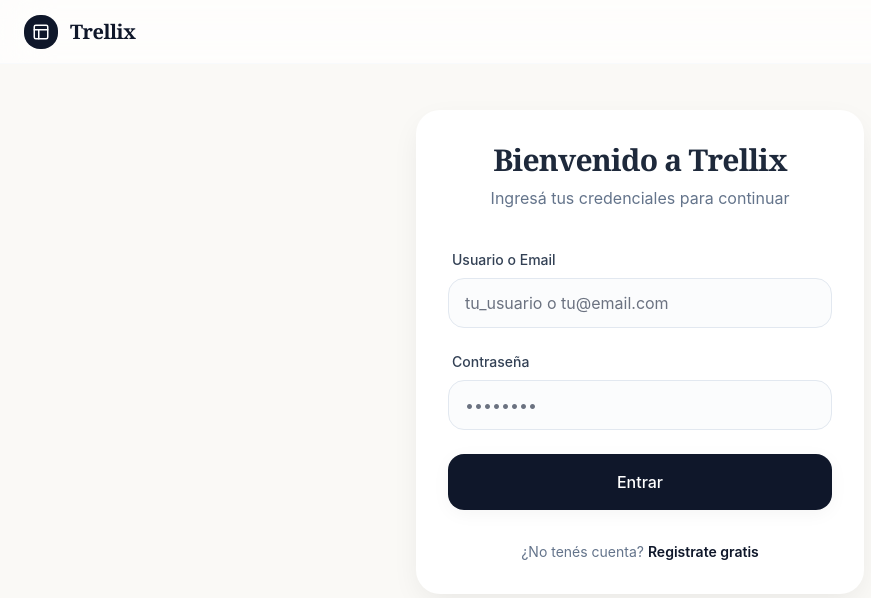
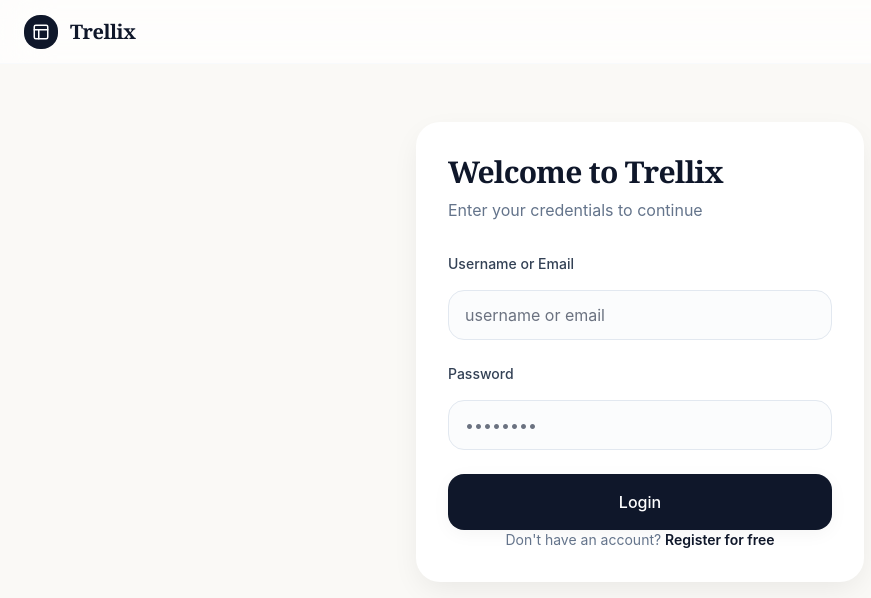
Before and after one commit to issx03/daw-final-proyect-ielm, a React (Vite) app in the folder frontend/: page /login in a window 1280 px wide. Shown: the top 598 px of the page, without its empty margins (0-871 px from the left). Built offline with nearby package versions, Linux system fonts and the light colour scheme; no server answers.

Commit message:
fix(ui): translate all UI strings to english and fix board creation crash

```diff
--- a/frontend/src/components/common/Navbar.jsx
+++ b/frontend/src/components/common/Navbar.jsx
@@ -27,14 +27,14 @@ const Navbar = () => {
           <div className="flex items-center gap-6">
             <Link to="/profile" className="flex items-center gap-2 text-sm font-medium text-slate-500 hover:text-slate-900 transition-colors">
               <User size={18} />
-              <span className="hidden sm:inline font-serif">Mi Espacio</span>
+              <span className="hidden sm:inline font-serif">My Space</span>
             </Link>
             <button
               onClick={handleLogout}
               className="flex items-center gap-2 text-sm font-medium text-red-400 hover:text-red-600 transition-colors"
             >
               <LogOut size={18} />
-              <span className="hidden sm:inline font-serif">Salir</span>
+              <span className="hidden sm:inline font-serif">Logout</span>
             </button>
           </div>
         )}
@@ -44,7 +44,7 @@ const Navbar = () => {
             to="/login"
             className="text-sm font-semibold text-slate-900 hover:underline font-serif"
           >
-            Iniciar Sesión
+            Login
           </Link>
         )}
       </div>
--- a/frontend/src/pages/Dashboard.jsx
+++ b/frontend/src/pages/Dashboard.jsx
@@ -47,7 +47,7 @@ const Dashboard = () => {
   if (loading) {
     return (
       <div className="pt-32 px-6 text-center text-slate-500 animate-pulse font-serif text-xl">
-        Cargando tus proyectos...
+        Loading your projects...
       </div>
     );
   }
@@ -57,36 +57,36 @@ const Dashboard = () => {
       <header className="flex justify-between items-end mb-12">
         <div>
           <div className="flex items-center gap-4 mb-2">
-            <h1 className="text-4xl font-serif text-slate-900 font-medium">Mis Tableros</h1>
+            <h1 className="text-4xl font-serif text-slate-900 font-medium">My Boards</h1>
             <button
               onClick={handleLogout}
               className="p-2 text-slate-400 hover:text-red-500 transition-colors"
-              title="Cerrar sesión"
+              title="Logout"
             >
               <LogOut size={20} />
             </button>
           </div>
-          <p className="text-slate-500">Gestioná tus proyectos con el estilo que merecen.</p>
+          <p className="text-slate-500">Manage your projects with the style they deserve.</p>
         </div>
         <button
           onClick={() => setIsModalOpen(true)}
           className="bg-slate-900 text-white px-6 py-3 rounded-xl shadow-soft hover:bg-slate-800 transition-all flex items-center gap-2 font-medium"
         >
           <Plus size={20} />
-          Nuevo Tablero
+          New Board
         </button>
       </header>
 
       {boards.length === 0 ? (
         <div className="py-24 bg-white border border-slate-100 rounded-[2rem] flex flex-col items-center justify-center text-slate-400 shadow-editorial">
           <BoardIcon size={64} className="mb-6 opacity-20" />
-          <p className="text-xl font-serif text-slate-800 mb-2">Parece que no tenés tableros todavía</p>
-          <p className="text-sm mb-8">¡Empezá creando uno nuevo arriba!</p>
+          <p className="text-xl font-serif text-slate-800 mb-2">It seems you don't have any boards yet</p>
+          <p className="text-sm mb-8">Start by creating a new one above!</p>
           <button
             onClick={() => setIsModalOpen(true)}
             className="text-slate-900 font-semibold hover:underline"
           >
-            Crear mi primer tablero
+            Create my first board
           </button>
         </div>
       ) : (
@@ -114,7 +114,7 @@ const Dashboard = () => {
                 {board.title}
               </h3>
               <p className="text-sm text-slate-400 line-clamp-2 leading-relaxed">
-                {board.description || 'Sin descripción detallada.'}
+                {board.description || 'No detailed description.'}
               </p>
             </Link>
           ))}
--- a/frontend/src/pages/Login.jsx
+++ b/frontend/src/pages/Login.jsx
@@ -30,7 +30,7 @@ const Login = () => {
     } catch (err) {
       console.error('Login error:', err);
       const detail = err.response?.data?.detail;
-      setError(typeof detail === 'string' ? detail : 'Error al iniciar sesión. Verificá tus credenciales.');
+      setError(typeof detail === 'string' ? detail : 'Login error. Please verify your credentials.');
     } finally {
       setLoading(false);
     }
@@ -39,9 +39,9 @@ const Login = () => {
   return (
     <div className="min-h-[80vh] flex items-center justify-center px-4">
       <div className="w-full max-w-md bg-white rounded-2xl shadow-editorial p-8">
-        <div className="text-center mb-10">
-          <h1 className="text-3xl font-serif text-slate-800 mb-2">Bienvenido a Trellix</h1>
-          <p className="text-slate-500">Ingresá tus credenciales para continuar</p>
+        <div className="mb-8">
+          <h1 className="text-3xl font-serif text-slate-900 mb-2">Welcome to Trellix</h1>
+          <p className="text-slate-500">Enter your credentials to continue</p>
         </div>
 
         <form onSubmit={handleSubmit} className="space-y-6">
@@ -52,12 +52,12 @@ const Login = () => {
           )}
 
           <div className="space-y-2">
-            <label className="text-sm font-medium text-slate-700 block ml-1">Usuario o Email</label>
+            <label className="block text-sm font-medium text-slate-700 mb-2">Username or Email</label>
             <input
               type="text"
               required
               className="w-full px-4 py-3 rounded-xl border border-slate-200 focus:border-slate-400 focus:ring-0 transition-all outline-none bg-slate-50/50"
-              placeholder="tu_usuario o tu@email.com"
+              placeholder="username or email"
               value={username}
               onChange={(e) => setUsername(e.target.value)}
             />
@@ -65,7 +65,7 @@ const Login = () => {
 
           <div className="space-y-2">
             <div className="flex justify-between items-center">
-              <label className="text-sm font-medium text-slate-700 block ml-1">Contraseña</label>
+              <label className="block text-sm font-medium text-slate-700 mb-2">Password</label>
             </div>
             <input
               type="password"
@@ -80,16 +80,16 @@ const Login = () => {
           <button
             type="submit"
             disabled={loading}
-            className="w-full bg-slate-900 text-white py-4 rounded-xl font-medium shadow-soft hover:bg-slate-800 transition-all disabled:opacity-50"
+            className="w-full bg-slate-900 text-white py-4 rounded-xl font-medium shadow-soft hover:bg-slate-800 transition-all mb-6 disabled:opacity-50"
           >
-            {loading ? 'Iniciando sesión...' : 'Entrar'}
+            {loading ? 'Logging in...' : 'Login'}
           </button>
         </form>
 
-        <p className="mt-8 text-center text-slate-500 text-sm">
-          ¿No tenés cuenta?{' '}
+        <p className="text-center text-slate-500 text-sm">
+          Don't have an account?{' '}
           <Link to="/register" className="text-slate-900 font-semibold hover:underline">
-            Registrate gratis
+            Register for free
           </Link>
         </p>
       </div>
--- a/frontend/src/pages/Register.jsx
+++ b/frontend/src/pages/Register.jsx
@@ -16,7 +16,7 @@ const Register = () => {
     setError('');
 
     if (password !== confirmPassword) {
-      setError('Las contraseñas no coinciden.');
+      setError('Passwords do not match.');
       return;
     }
 
@@ -45,7 +45,7 @@ const Register = () => {
     } catch (err) {
       console.error('Registration error:', err);
       const detail = err.response?.data?.detail;
-      setError(typeof detail === 'string' ? detail : 'Error al registrarse. Asegurate de completar todos los campos.');
+      setError(typeof detail === 'string' ? detail : 'Registration error. Make sure to fill all fields.');
     } finally {
       setLoading(false);
     }
@@ -55,8 +55,8 @@ const Register = () => {
     <div className="min-h-[80vh] flex items-center justify-center px-4">
       <div className="w-full max-w-md bg-white rounded-2xl shadow-editorial p-8">
         <div className="text-center mb-10">
-          <h1 className="text-3xl font-serif text-slate-800 mb-2">Creá tu cuenta</h1>
-          <p className="text-slate-500">Unite a la comunidad Trellix</p>
+          <h1 className="text-3xl font-serif text-slate-800 mb-2">Create your account</h1>
+          <p className="text-slate-500">Join the Trellix community</p>
         </div>
 
         <form onSubmit={handleSubmit} className="space-y-4">
@@ -67,12 +67,12 @@ const Register = () => {
           )}
 
           <div className="space-y-2">
-            <label className="text-sm font-medium text-slate-700 block ml-1">Nombre de usuario</label>
+            <label className="text-sm font-medium text-slate-700 block ml-1">Username</label>
             <input
               type="text"
               required
               className="w-full px-4 py-3 rounded-xl border border-slate-200 focus:border-slate-400 focus:ring-0 transition-all outline-none bg-slate-50/50"
-              placeholder="tu_usuario"
+              placeholder="username"
               value={username}
               onChange={(e) => setUsername(e.target.value)}
             />
@@ -84,14 +84,14 @@ const Register = () => {
               type="email"
               required
               className="w-full px-4 py-3 rounded-xl border border-slate-200 focus:border-slate-400 focus:ring-0 transition-all outline-none bg-slate-50/50"
-              placeholder="tu@email.com"
+              placeholder="you@email.com"
               value={email}
               onChange={(e) => setEmail(e.target.value)}
             />
           </div>
 
           <div className="space-y-2">
-            <label className="text-sm font-medium text-slate-700 block ml-1">Contraseña</label>
+            <label className="text-sm font-medium text-slate-700 block ml-1">Password</label>
             <input
               type="password"
               required
@@ -103,7 +103,7 @@ const Register = () => {
           </div>
 
           <div className="space-y-2">
-            <label className="text-sm font-medium text-slate-700 block ml-1">Confirmar contraseña</label>
+            <label className="text-sm font-medium text-slate-700 block ml-1">Confirm password</label>
             <input
               type="password"
               required
@@ -119,14 +119,14 @@ const Register = () => {
             disabled={loading}
             className="w-full bg-slate-900 text-white py-4 rounded-xl font-medium shadow-soft hover:bg-slate-800 transition-all disabled:opacity-50 mt-4"
           >
-            {loading ? 'Creando cuenta...' : 'Empezar ahora'}
+            {loading ? 'Creating account...' : 'Start now'}
           </button>
         </form>
 
         <p className="mt-8 text-center text-slate-500 text-sm">
-          ¿Ya tenés cuenta?{' '}
+          Already have an account?{' '}
           <Link to="/login" className="text-slate-900 font-semibold hover:underline">
-            Iniciá sesión
+            Login
           </Link>
         </p>
       </div>
```
Also changed, not shown: frontend/src/components/boards/CreateBoardModal.jsx (+17 -13 lines).
